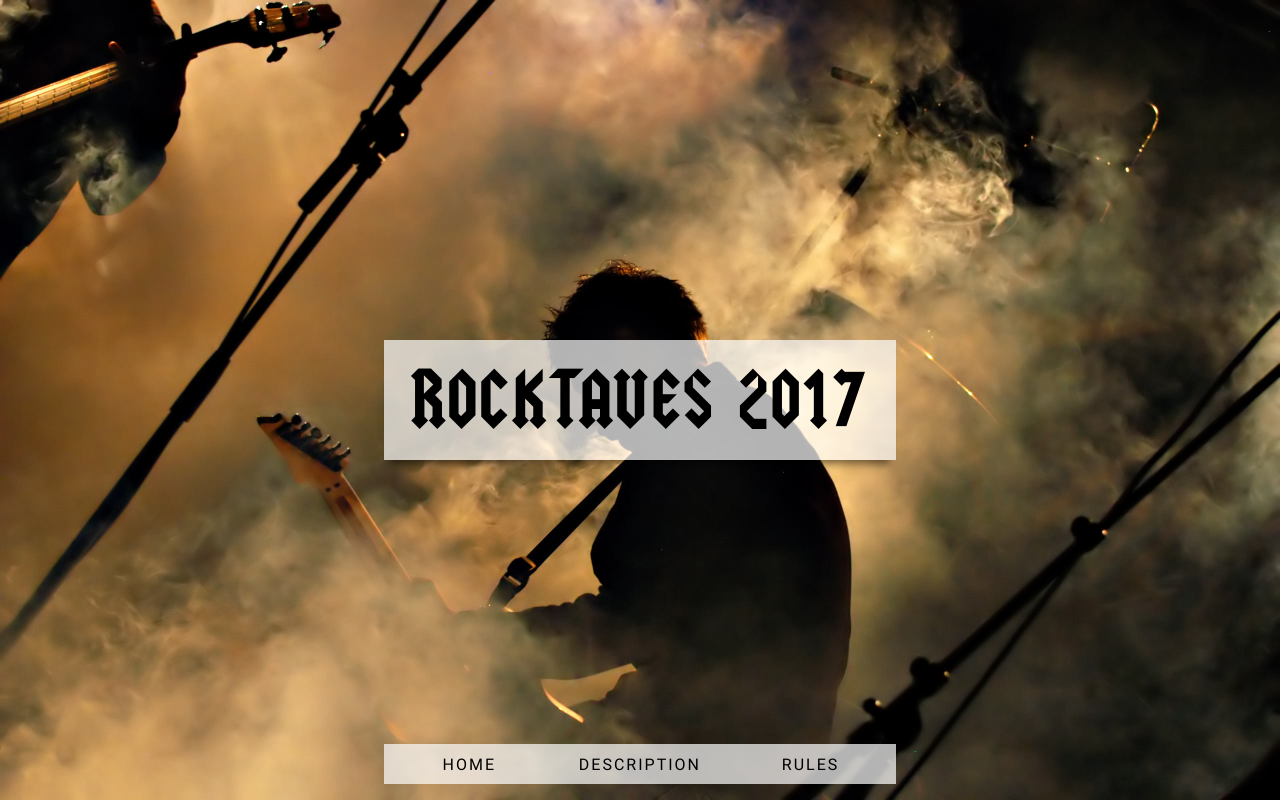
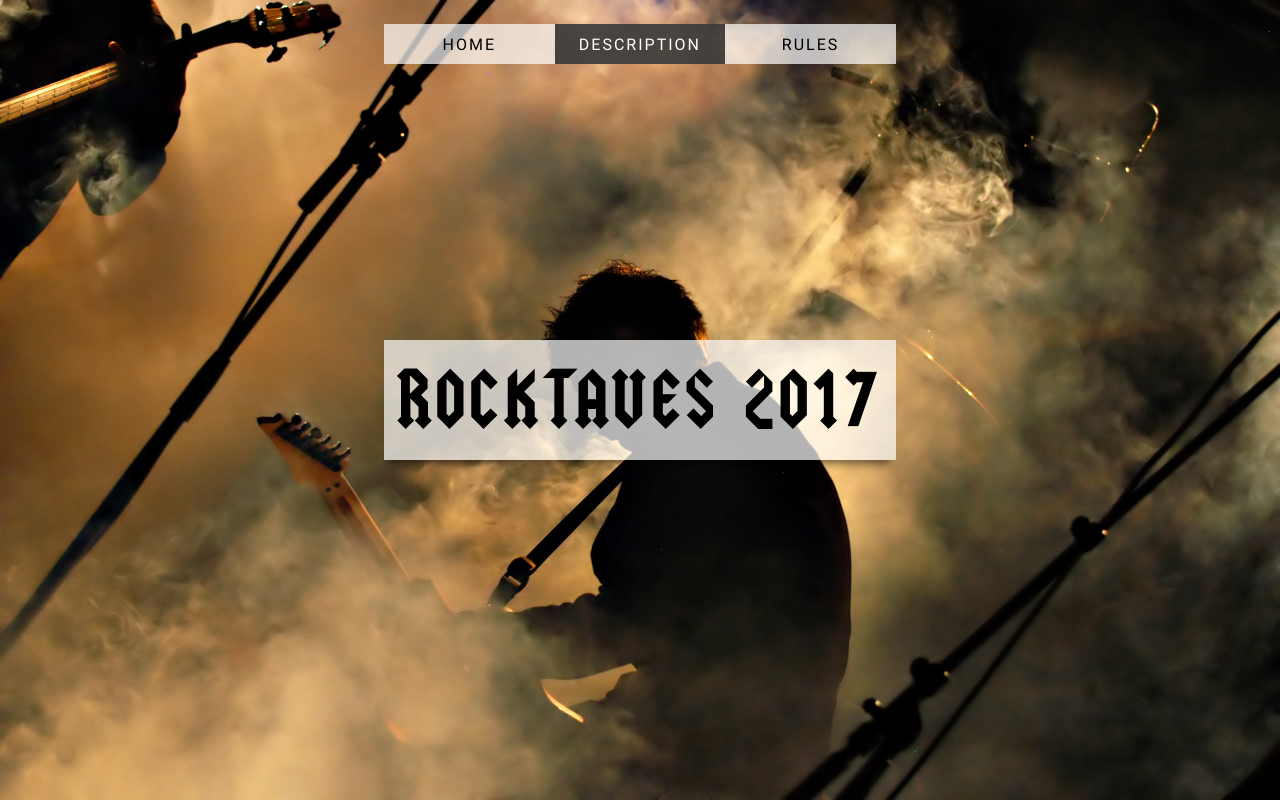
Before and after one commit to sarthak-sehgal/rocktaves-2, a plain HTML site: page index.html in a window 1280 px wide. Drawn offline with Linux system fonts and the light colour scheme.

Commit message:
Slight changes done in home page

```diff
--- a/style.css
+++ b/style.css
@@ -57,7 +57,7 @@ body {
 	font-family: 'squealer';
 	text-transform: uppercase;
 	font-size: 9vh;
-	letter-spacing: 3px;
+	letter-spacing: 5px;
 	animation: title-anim 0.75s ease-in;
 	z-index: 1;
 }
@@ -76,7 +76,7 @@ body {
 	background-color: rgba(255,255,255,0.7);
 	position: absolute;
 	display: flex;
-	bottom: 2vh;
+	top: 3vh;
 	height: 5vh;
 	width: 40vw;
 }
@@ -90,8 +90,17 @@ body {
 	text-transform: uppercase;
 	-webkit-transition: 0.25s ease-in-out;
 	letter-spacing: 2px;
+	font-size: 100%;
 }
 #nav span:hover {
-	background-color: rgba(0,0,0,0.8);
+	background-color: rgba(255,255,255,1);
+	color: #000;
+}
+#nav span:nth-child(even):hover {
+	background-color: rgba(0,0,0,0.9);
 	color: #fff;
 }
+#nav span:nth-child(even) {
+	background-color: rgba(0,0,0,0.7);
+	color: #fff;
+}
```
